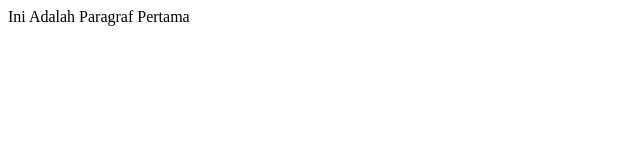
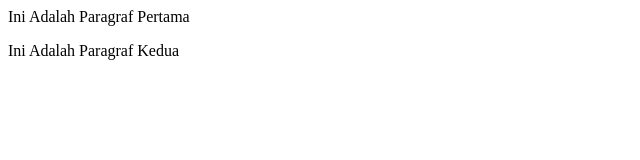
Before and after one commit to theodorinhvk/Training_Devops, a plain HTML site: page index.html in a window 1280 px wide. Shown: the whole page, without its empty margins (0-640 px from the left). Drawn offline with Linux system fonts and the light colour scheme.

Commit message:
Update index.html

```diff
--- a/index.html
+++ b/index.html
@@ -1 +1,2 @@
 <p>Ini Adalah Paragraf Pertama</p>
+<p>Ini Adalah Paragraf Kedua</p>
```
